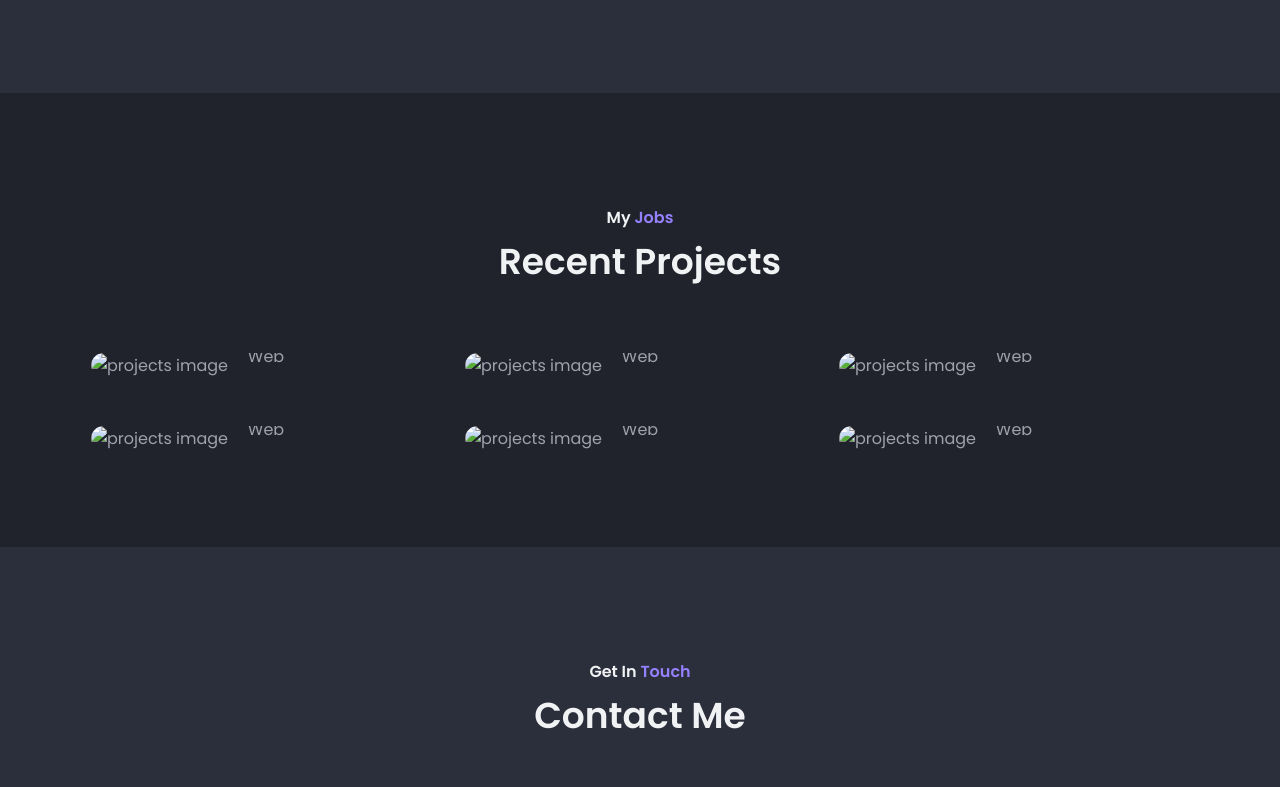
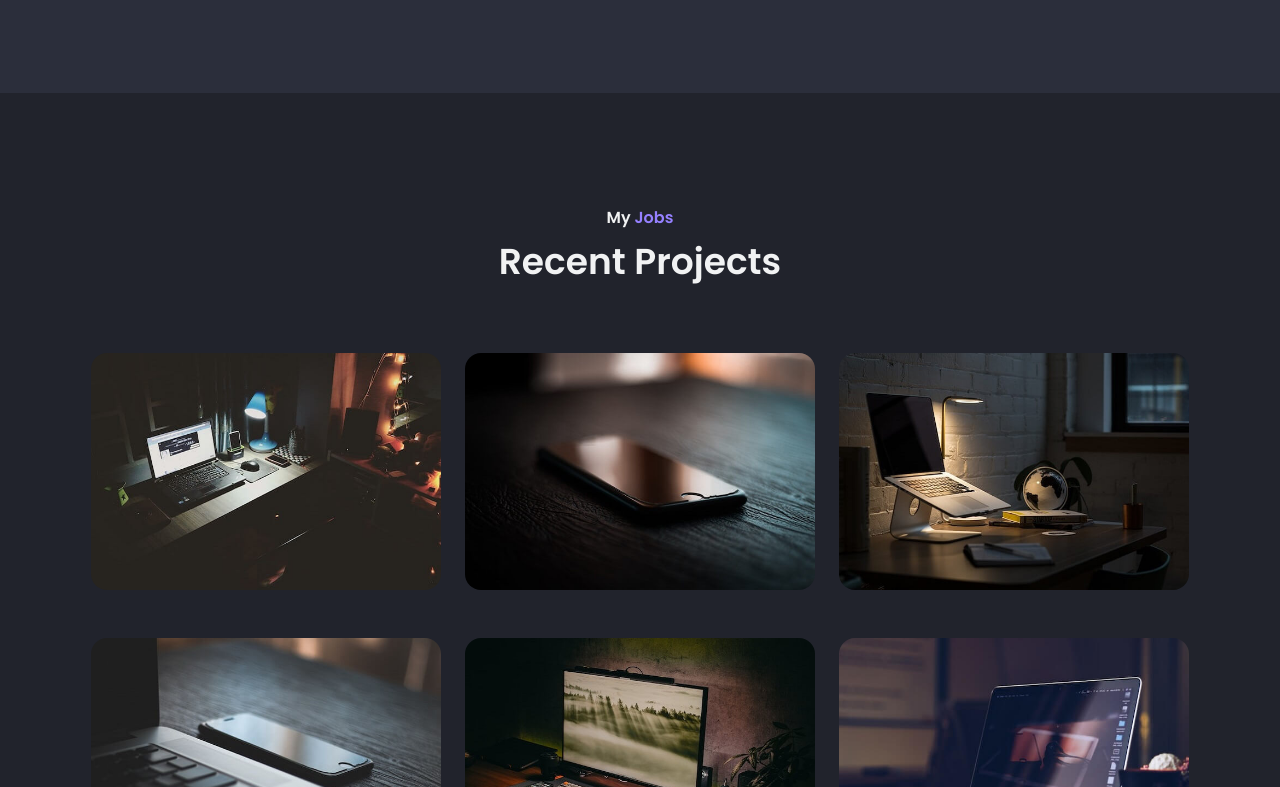
Before and after one commit to Ashfaque-uddin/Ashfaque-porfolio, a plain HTML site: page index.html in a window 1280 px wide. Shown: the part 2647-3434 px from the top of the page. Drawn offline with nearby package versions, Linux system fonts and the light colour scheme; the site is published under a folder, as on GitHub Pages, so addresses that start at the root find nothing.

Commit message:
sucond commit

```diff
--- a/index.html
+++ b/index.html
@@ -220,7 +220,7 @@
                  </pattern>
 
                  <!-- Insert your profile (recommended size: 640 x 940) -->
-                 <image class="about__img" id="imageBorder" width="640" height="940" href="/img/ashfaque.png"/>
+                 <image class="about__img" id="imageBorder" width="640" height="940" href="img/ashfaque.png"/>
               </defs>
            </svg></div>
         </div>
@@ -331,7 +331,7 @@
 
         <div class="projects__container container grid">
           <article class="projects__card">
-            <img src="/img/project-img-1.jpg" alt="projects image" class="projects__img">
+            <img src="img/project-img-1.jpg" alt="projects image" class="projects__img">
 
             <div class="projects__model">
               <span class="projects__subtitle">
@@ -349,7 +349,7 @@
           </article>
 
           <article class="projects__card">
-            <img src="/img/project-img-2.jpg" alt="projects image" class="projects__img">
+            <img src="img/project-img-2.jpg" alt="projects image" class="projects__img">
 
             <div class="projects__model">
               <span class="projects__subtitle">
@@ -367,7 +367,7 @@
           </article>
 
           <article class="projects__card">
-            <img src="/img/project-img-3.jpg" alt="projects image" class="projects__img">
+            <img src="img/project-img-3.jpg" alt="projects image" class="projects__img">
 
             <div class="projects__model">
               <span class="projects__subtitle">
@@ -385,7 +385,7 @@
           </article>
 
           <article class="projects__card">
-            <img src="/img/project-img-4.jpg" alt="projects image" class="projects__img">
+            <img src="img/project-img-4.jpg" alt="projects image" class="projects__img">
 
             <div class="projects__model">
               <span class="projects__subtitle">
@@ -403,7 +403,7 @@
           </article>
 
           <article class="projects__card">
-            <img src="/img/project-img-5.jpg" alt="projects image" class="projects__img">
+            <img src="img/project-img-5.jpg" alt="projects image" class="projects__img">
 
             <div class="projects__model">
               <span class="projects__subtitle">
@@ -421,7 +421,7 @@
           </article>
 
           <article class="projects__card">
-            <img src="/img/project-img-6.jpg" alt="projects image" class="projects__img">
+            <img src="img/project-img-6.jpg" alt="projects image" class="projects__img">
 
             <div class="projects__model">
               <span class="projects__subtitle">
```
